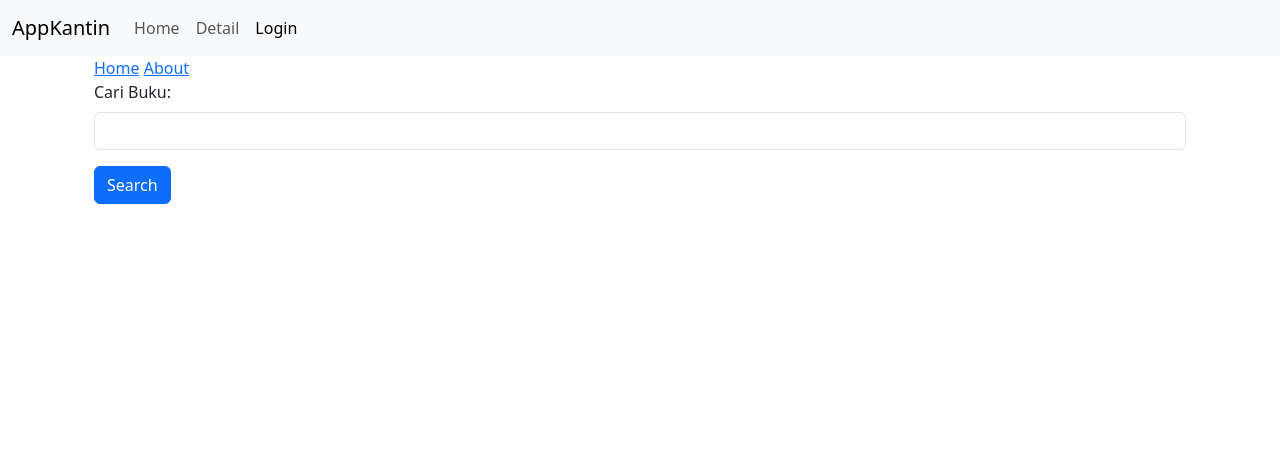
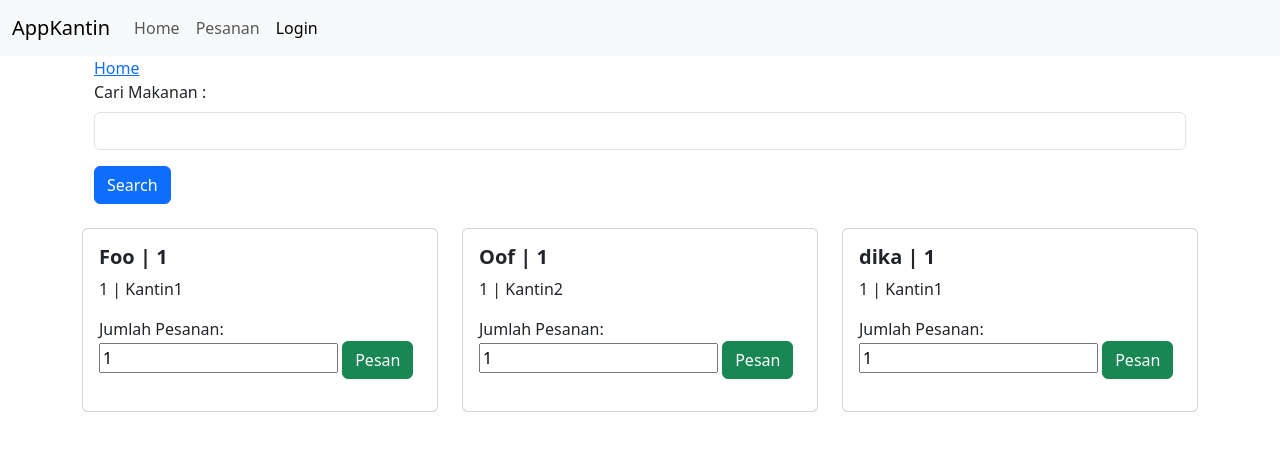
Before and after one commit to SirAsari/My-Python-Files, a Django app: page / in a window 1280 px wide. Shown: the top 451 px of the page. Run offline with Django 4.2, Linux system fonts and the light colour scheme; data comes from the database, SQL or seed files in the repository; both versions use the stored data as it was after the commit.

Commit message:
Completed appkantin django project

```diff
--- a/DigiUp/appkantinproject/appkantin/urls.py
+++ b/DigiUp/appkantinproject/appkantin/urls.py
@@ -22,8 +22,10 @@ from makanan import views as makananView
 urlpatterns = [
     path('admin/', admin.site.urls),
     path('', makananView.home, name='home'),
-    path('makanan/<int:makanan_id>', makananView.detail,
-         name='detail')
+    path('makanan/<int:makanan_id>', makananView.detail, name='detail'),
+    path('cart/', makananView.view_cart, name='cart'),
+    path('add_to_cart/<int:makanan_id>/', makananView.add_to_cart, name='add_to_cart'),
+    path('remove_from_cart/<int:makanan_id>/', makananView.remove_from_cart, name='remove_from_cart')
 ]
 
 urlpatterns += static(settings.MEDIA_URL, document_root=settings.MEDIA_ROOT)
--- a/DigiUp/appkantinproject/makanan/models.py
+++ b/DigiUp/appkantinproject/makanan/models.py
@@ -16,9 +16,14 @@ class Makanan(models.Model):
     stok = models.IntegerField()
     kantin = models.ForeignKey(Kantin, on_delete=models.CASCADE)
     TERSEDIA = (
-        (1, 'Tersedia'),
-        (0, 'Tidak Tersedia'),
+        ('1', 'Tersedia'),
+        ('0', 'Tidak Tersedia'),
     )
     tersedia = models.CharField(max_length=10, choices=TERSEDIA)
     def __str__(self) -> str:
         return self.nama
+
+class CartItem(models.Model):
+    makanan = models.ForeignKey(Makanan, on_delete=models.CASCADE)
+    quantity = models.PositiveIntegerField(default=1)
+    item_total = models.DecimalField(max_digits=10, decimal_places=2, blank=True, null=True)
--- a/DigiUp/appkantinproject/makanan/templates/base.html
+++ b/DigiUp/appkantinproject/makanan/templates/base.html
@@ -26,7 +26,9 @@
                         <a class="nav-link" href="{% url 'home' %}">Home</a>
                     </li>
                     <li class="nav-item">
-                        <a class="nav-link" href="{% url 'detail' %}">Detail</a>
+                    </li>
+                    <li class="nav-item">
+                        <a class="nav-link" href="{% url 'cart' %}">Pesanan</a>
                     </li>
                     <ul class="navbar-nav mb-2 mb-lg-0 d-flex">
                         <li class="nav-item d-flex justify-content-end">
--- a/DigiUp/appkantinproject/makanan/templates/home.html
+++ b/DigiUp/appkantinproject/makanan/templates/home.html
@@ -5,8 +5,8 @@
 
 <head>
     <title>Movies App</title>
-    <meta name="description" content="Aplikasi BookReview" />
-    <meta name="keywords" content="book review,katalog buku" />
+    <meta name="description" content="Aplikasi makananReview" />
+    <meta name="keywords" content="makanan review,katalog buku" />
     <link href="https://cdn.jsdelivr.net/npm/bootstrap@5.3.2/dist/css/bootstrap.min.css" rel="stylesheet"
         integrity="sha384-T3c6CoIi6uLrA9TneNEoa7RxnatzjcDSCmG1MXxSR1GAsXEV/Dwwykc2MPK8M2HN" crossorigin="anonymous">
 </head>
@@ -14,37 +14,39 @@
 <body>
     <div class="container">
         <a href="{% url 'home' %}">Home</a>
-        <a href="{% url 'about' %}">About</a>
         <form action="">
             <div class="mb-3">
-                <label class="form-label">Cari Buku:</label>
-                <input type="text" name="judul" class="form-control" />
+                <label class="form-label">Cari Makanan :</label>
+                <input type="text" name="nama" class="form-control" />
+
             </div>
             <button type="submit" class="btn btn-primary">Search</button>
         </form>
     </div>
 
-    {% if searchJudul %}Pencarian untuk <strong>{{ searchJudul }}</strong>{% endif %}
+    {% if searchMakanan %}Pencarian untuk <strong>{{ searchMakanan }}</strong>{% endif %}
     <br />
     <div class="row row-cols-1 row-cols-md-3 g-4">
-        {% for book in books %}
+        {% for makanan in makanans %}
         <div class="col">
             <div class="card">
-                <img alt="" class="card-img-top" src="{{ book.gambar.url }}" />
                 <div class="card-body">
-                    <h5 class="card-title fw-bold">{{ book.judul }} | {{ book.pengarang }} | {{ book.tanggal_rilis|date:"d-m-Y" }}</h5>
+                    <h5 class="card-title fw-bold">{{ makanan.nama }} | {{ makanan.harga }}</h5>
                     <p class="card-text">
-                        {{ book.sinopsis }}
-                        <br />
-                        {{ book.isbn }} | {{ book.jumlah_halaman }} | {{ book.publisher.nama }}
-                        <a href="{% url 'book_detail' book.id %}">
-                            <h5 class="card-title fw-bold">Detail</h5>
-                        </a>
+                        {{ makanan.stok }} | {{ makanan.kantin}}
+                        <br/>
+                        <form method="post" action="{% url 'add_to_cart' makanan.id %}">
+                            {% csrf_token %}
+                            <label for="quantity">Jumlah Pesanan:</label>
+                            <input type="number" name="quantity" id="quantity" value="1" min="1">
+                            <button type="submit" class="btn btn-success">Pesan</button>
+                        </form>
                     </p>
                 </div>
             </div>
         </div>
         {% endfor %}
+    </div>
 </body>
 
 </html>
--- a/DigiUp/appkantinproject/makanan/views.py
+++ b/DigiUp/appkantinproject/makanan/views.py
@@ -1,6 +1,7 @@
-from django.shortcuts import render
+from django.shortcuts import render, redirect
 from django.http import HttpResponse
 from .models import Makanan
+from .models import CartItem
 from django.shortcuts import get_object_or_404
 
 # Create your views here.
@@ -15,3 +16,46 @@ def home(request):
 def detail(request, makanan_id):
     makanan = get_object_or_404(Makanan, pk=makanan_id)
     return render(request, 'detail.html', {'makanan': makanan})
+
+def add_to_cart(request, makanan_id):
+    makanan_id = int(makanan_id)
+    makanan = Makanan.objects.get(pk=makanan_id)
+
+    if request.method == 'POST':
+        quantity = int(request.POST.get('quantity', 1)) # jumlah pesanan dari form
+        if quantity < 1:
+            quantity = 1 # minimal 1
+
+        # cart_item jika sudah ada pesanan makanan tersebut
+        # created jika belum ada pesanan makanan tersebut maka di simpan dan created = true
+        cart_item, created = CartItem.objects.get_or_create(makanan=makanan)
+        # If the item exists, update the quantity and item_total
+
+        if not created:
+            cart_item.quantity += quantity
+            cart_item.item_total = cart_item.quantity * makanan.harga
+            cart_item.save()
+        else:
+            cart_item.quantity = quantity
+            cart_item.item_total = quantity * makanan.harga
+            cart_item.save()
+
+    return redirect('cart')
+
+def view_cart(request):
+    cart_items = CartItem.objects.all()
+    total_price = sum(item.item_total for item in cart_items)
+
+    return render(request, 'cart.html', {'cart_items': cart_items, 'total_price': total_price})
+
+def remove_from_cart(request, makanan_id):
+    makanan_id = int(makanan_id)
+    makanan = Makanan.objects.get(pk=makanan_id)
+
+    try:
+        cart_item = CartItem.objects.get(makanan=makanan)
+        cart_item.delete()
+    except CartItem.DoesNotExist:
+        pass
+
+    return redirect('cart')
```
Also changed, not shown: DigiUp/appkantinproject/makanan/templates/cart.html (added, +34 -0 lines), DigiUp/appkantinproject/makanan/templates/detail.html (+6 -13 lines), DigiUp/appkantinproject/db.sqlite3, DigiUp/appkantinproject/makanan/migrations/0002_cartitem.py (added), DigiUp/appkantinproject/makanan/migrations/0003_alter_makanan_tersedia.py (added), DigiUp/appkantinproject/makanan/static/images/open-book.png (added), DigiUp/appkantinproject/media/movie/images/Kelompok-4-Cover.png (added), DigiUp/appkantinproject/media/movie/images/Kelompok-4-Cover_OYdZTPK.png (added), DigiUp/appkantinproject/media/movie/images/pexels-dids-6862247.jpg (added).
